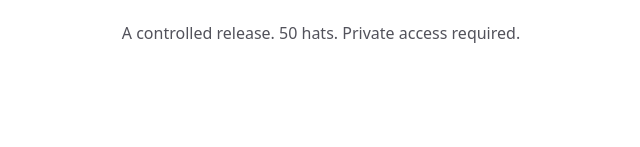
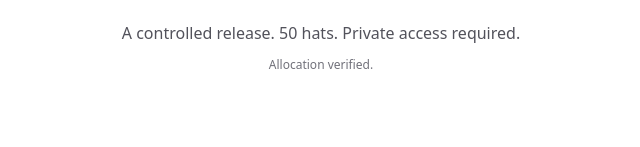
Before and after one commit to Dev-Craig44/leroykellyforever, a React (Vite) app: page /drop in a window 1280 px wide. Shown: the part 307-454 px from the top of the page, without its empty margins (319-959 px from the left). Built offline with nearby package versions, Linux system fonts and the light colour scheme; no server answers.

Commit message:
🧠 feat: drop page shows live allocation count via useInventory

```diff
--- a/src/pages/Drop/Drop.tsx
+++ b/src/pages/Drop/Drop.tsx
@@ -1,4 +1,5 @@
 import { MetaTags } from "../../components";
+import { useInventory } from "../../hooks/useInventory";
 import EmailCaptureSection from "../../sections/EmailCaptureSection";
 import FooterSection from "../../sections/Footer";
 import HatVideoCardSection from "../../sections/HatVideoCardSection";
@@ -6,6 +7,12 @@ import LegacyStatsSection from "../../sections/LegacyStatsSection";
 import SealSection from "../../sections/SealSection";
 
 export default function Drop() {
+  const { available, loading } = useInventory({
+    limit: 50,
+    ttlMs: 30_000,
+    fallbackAvailable: 50,
+  });
+
   return (
     <main className="bg-white text-zinc-900">
       <MetaTags
@@ -13,22 +20,31 @@ export default function Drop() {
         description="Secure your Leroy Kelly Forever Hat. Limited to 50 pieces. Official legacy release honoring the Hall of Fame running back. Ships within 48 hours."
         path="/drop"
       />
+
       <section className="px-6 pt-20 pb-10 text-center animate-fadeIn">
         <img
           src="/logos/L_Kelly_logo_master_nosquare.png"
           alt="Leroy Kelly Forever"
           className="mx-auto w-32 h-auto mb-8 opacity-90"
         />
+
         <p className="text-xs tracking-[0.35em] text-zinc-500 uppercase">
           Edition I
         </p>
+
         <h1 className="mt-4 text-4xl font-extrabold tracking-tight">
           The First 50
         </h1>
+
         <p className="mx-auto mt-4 max-w-md text-zinc-600">
-          A controlled release. 50 hats. Private access required.
+          A controlled release. {available} hats. Private access required.
         </p>
+
+        <div className="mt-3 text-xs text-zinc-500">
+          {loading ? "Checking allocation…" : "Allocation verified."}
+        </div>
       </section>
+
       <HatVideoCardSection />
       <LegacyStatsSection />
       <EmailCaptureSection />
```
